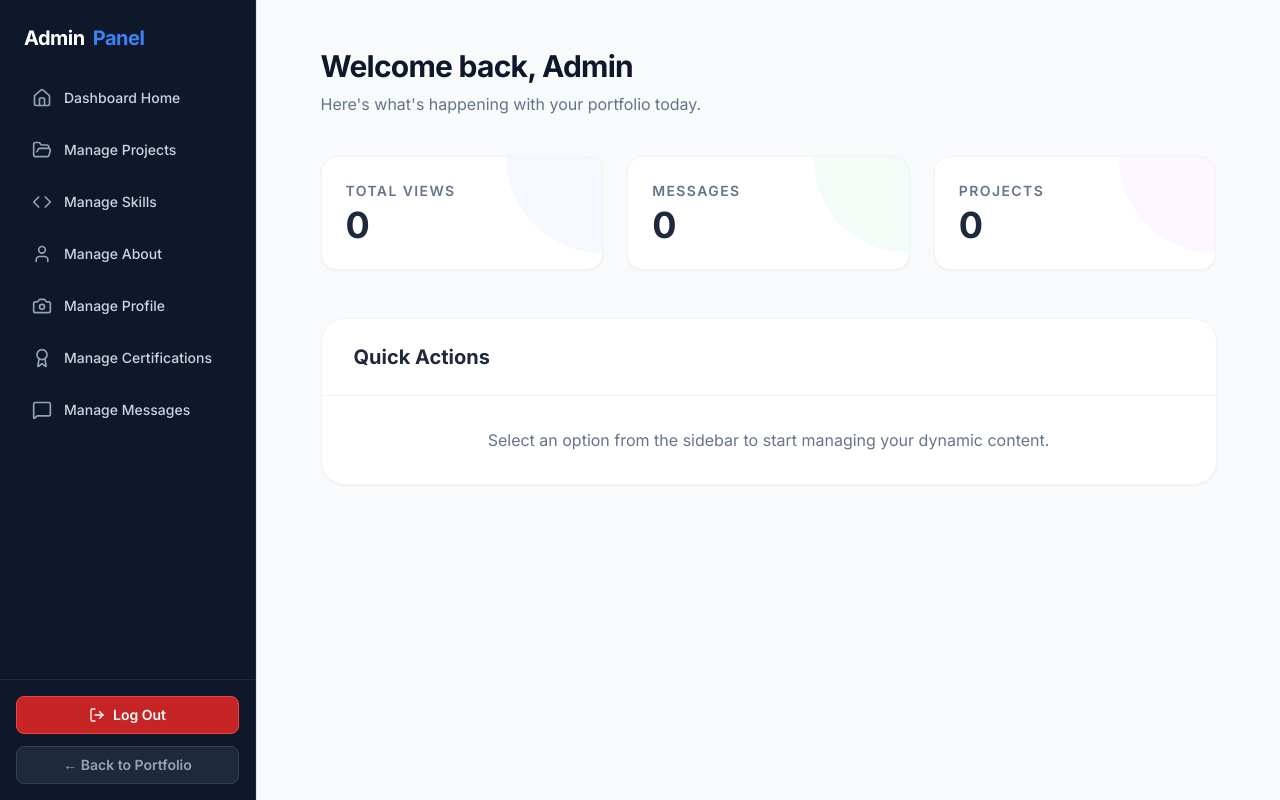
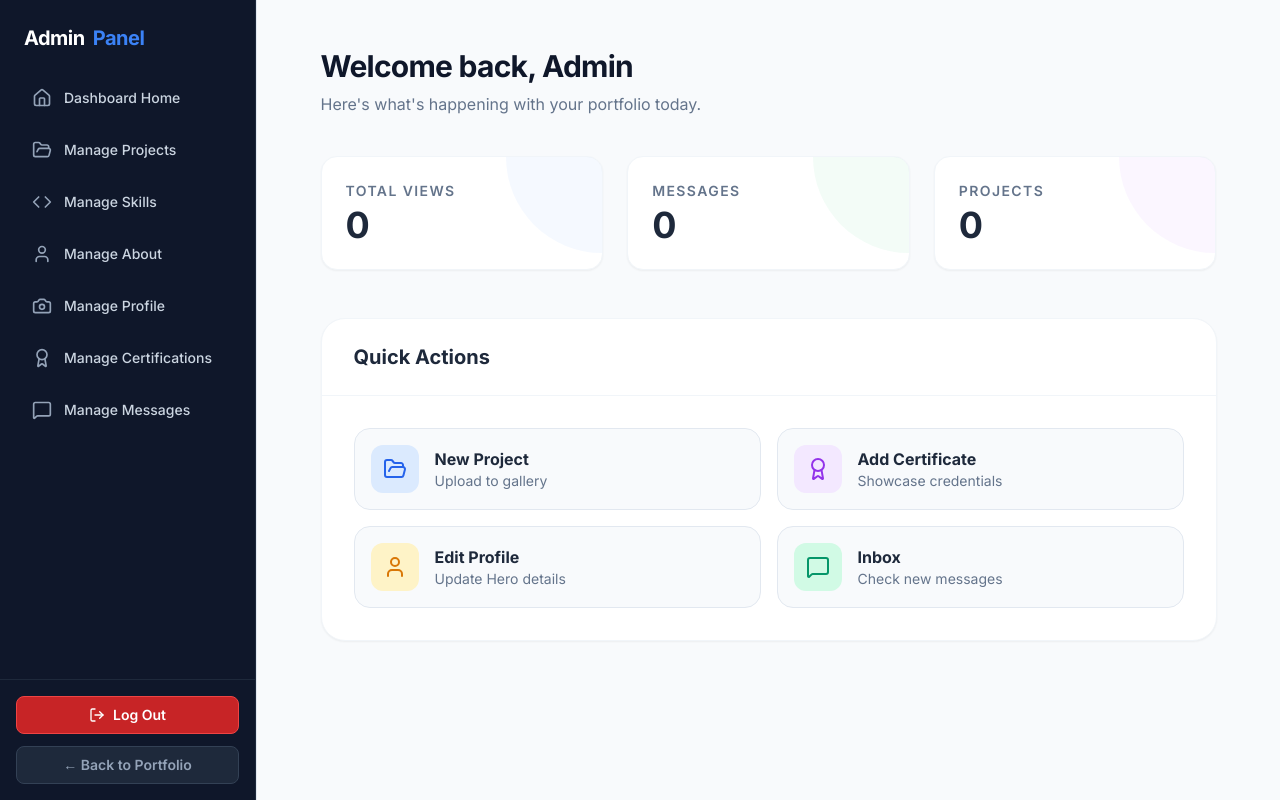
Before and after one commit to Pubudugunawardhana/my_portfolio, a React (Vite) app: page /admin in a window 1280 px wide. Built offline with nearby package versions, Linux system fonts and the light colour scheme; no server answers; the database is empty; sample sign-in values are in the browser's storage.

Commit message:
implement AdminDashboard component with overview stats and routing for management modules

```diff
--- a/src/components/admin/AdminDashboard.jsx
+++ b/src/components/admin/AdminDashboard.jsx
@@ -1,6 +1,7 @@
 import React, { useState, useEffect } from 'react';
-import { Routes, Route } from 'react-router-dom';
+import { Routes, Route, Link } from 'react-router-dom';
 import { Sidebar } from './Sidebar';
+import { FolderOpen, Award, User, MessageSquare } from 'lucide-react';
 import { ManageProjects } from './ManageProjects';
 import { ManageSkills } from './ManageSkills';
 import { ManageAbout } from './ManageAbout';
@@ -63,8 +64,48 @@ export function AdminDashboard() {
                    <div className="px-8 py-6 border-b border-slate-100 dark:border-slate-700">
                      <h3 className="text-xl font-bold text-slate-800 dark:text-white">Quick Actions</h3>
                    </div>
-                   <div className="p-8 text-center text-slate-500 dark:text-slate-400">
-                     <p>Select an option from the sidebar to start managing your dynamic content.</p>
+                   <div className="p-8 grid grid-cols-1 sm:grid-cols-2 gap-4">
+
+                     <Link to="/admin/projects" className="flex items-center gap-4 p-4 rounded-2xl border border-slate-200 dark:border-slate-700 hover:border-blue-500 dark:hover:border-blue-500 bg-slate-50 hover:bg-white dark:bg-slate-900/50 dark:hover:bg-slate-800 transition-all group">
+                       <div className="p-3 bg-blue-100 dark:bg-blue-900/30 text-blue-600 dark:text-blue-400 rounded-xl group-hover:scale-110 transition-transform">
+                         <FolderOpen size={24} />
+                       </div>
+                       <div className="text-left">
+                         <h4 className="font-bold text-slate-800 dark:text-white">New Project</h4>
+                         <p className="text-sm text-slate-500">Upload to gallery</p>
+                       </div>
+                     </Link>
+
+                     <Link to="/admin/certifications" className="flex items-center gap-4 p-4 rounded-2xl border border-slate-200 dark:border-slate-700 hover:border-purple-500 dark:hover:border-purple-500 bg-slate-50 hover:bg-white dark:bg-slate-900/50 dark:hover:bg-slate-800 transition-all group">
+                       <div className="p-3 bg-purple-100 dark:bg-purple-900/30 text-purple-600 dark:text-purple-400 rounded-xl group-hover:scale-110 transition-transform">
+                         <Award size={24} />
+                       </div>
+                       <div className="text-left">
+                         <h4 className="font-bold text-slate-800 dark:text-white">Add Certificate</h4>
+                         <p className="text-sm text-slate-500">Showcase credentials</p>
+                       </div>
+                     </Link>
+
+                     <Link to="/admin/profile" className="flex items-center gap-4 p-4 rounded-2xl border border-slate-200 dark:border-slate-700 hover:border-amber-500 dark:hover:border-amber-500 bg-slate-50 hover:bg-white dark:bg-slate-900/50 dark:hover:bg-slate-800 transition-all group">
+                       <div className="p-3 bg-amber-100 dark:bg-amber-900/30 text-amber-600 dark:text-amber-400 rounded-xl group-hover:scale-110 transition-transform">
+                         <User size={24} />
+                       </div>
+                       <div className="text-left">
+                         <h4 className="font-bold text-slate-800 dark:text-white">Edit Profile</h4>
+                         <p className="text-sm text-slate-500">Update Hero details</p>
+                       </div>
+                     </Link>
+
+                     <Link to="/admin/messages" className="flex items-center gap-4 p-4 rounded-2xl border border-slate-200 dark:border-slate-700 hover:border-emerald-500 dark:hover:border-emerald-500 bg-slate-50 hover:bg-white dark:bg-slate-900/50 dark:hover:bg-slate-800 transition-all group">
+                       <div className="p-3 bg-emerald-100 dark:bg-emerald-900/30 text-emerald-600 dark:text-emerald-400 rounded-xl group-hover:scale-110 transition-transform">
+                         <MessageSquare size={24} />
+                       </div>
+                       <div className="text-left">
+                         <h4 className="font-bold text-slate-800 dark:text-white">Inbox</h4>
+                         <p className="text-sm text-slate-500">Check new messages</p>
+                       </div>
+                     </Link>
+
                    </div>
                  </div>
               } />
```
